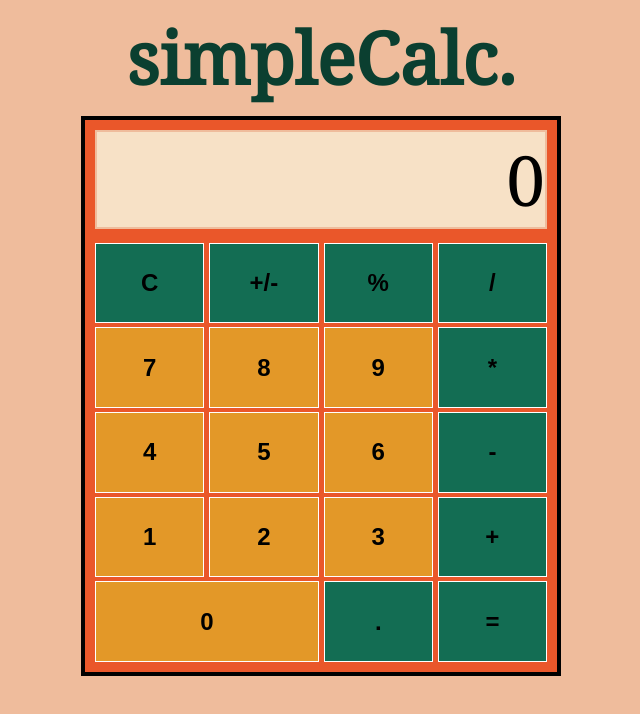
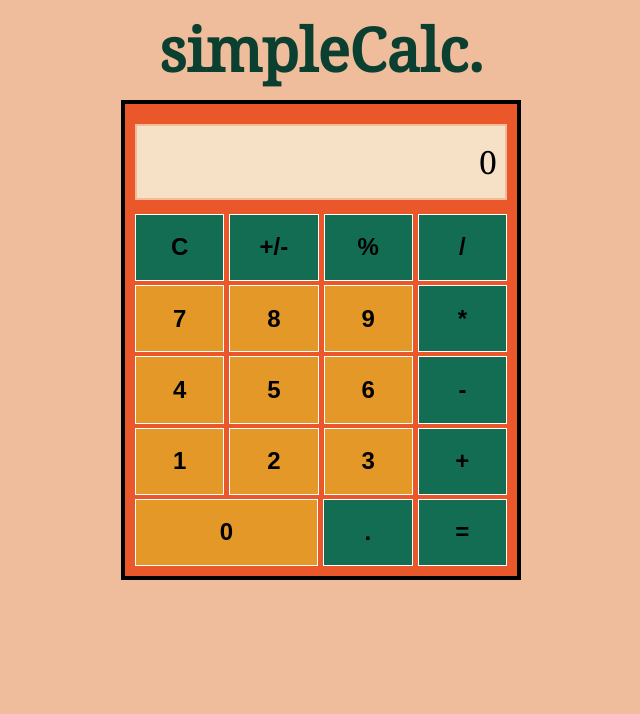
Before and after one commit to alexwittwer/simpleCalc, a plain HTML site: page index.html in a window 1280 px wide. Shown: the whole page, without its empty margins (319-959 px from the left). Drawn offline with Linux system fonts and the light colour scheme.

Commit message:
change style

```diff
--- a/style.css
+++ b/style.css
@@ -9,15 +9,15 @@ body {
 h1 {
   font-family: "Noto Serif", serif;
   color: #0b3f30;
-  font-size: 72px;
+  font-size: 60px;
   margin: 0;
   margin-bottom: 10px;
 }
 
 .mainCalc {
   box-sizing: border-box;
-  height: 70vh;
-  width: 480px;
+  height: 60vh;
+  width: 400px;
   background-color: #ea572a;
   flex-direction: column;
   display: flex;
@@ -32,9 +32,10 @@ h1 {
 .calcWindow {
   background-color: #f7e1c6;
   font-family: "Noto Serif", serif;
-  font-size: 52pt;
+  font-size: 32px;
+  padding: 8px;
   display: flex;
-  flex-basis: 500px;
+  flex-basis: 300px;
   align-items: center;
   justify-content: flex-end;
   overflow: hidden;
@@ -42,6 +43,7 @@ h1 {
   border-width: 2px;
   border-color: #efbc9c;
   margin-bottom: 10px;
+  margin-top: 10px;
 }
 
 .r1,
@@ -66,7 +68,7 @@ button {
 }
 
 button:active {
-  background-color: #efbc9c;
+  background-color: #e0c5b59c;
 }
 
 .funcBtn,
```
